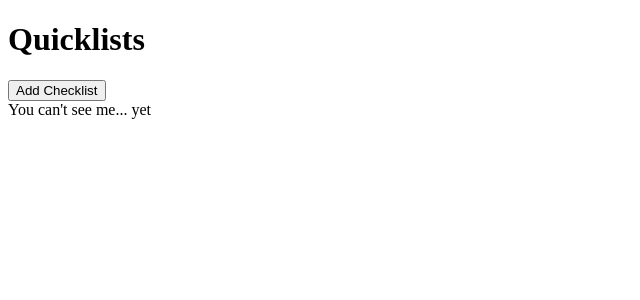
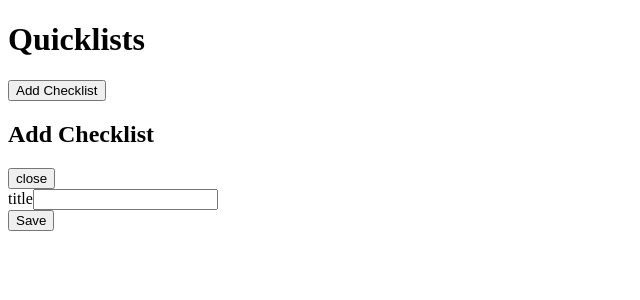
Before and after one commit to becom1ng/Ng-Quicklists, an Angular app: page /home in a window 1280 px wide. Both pictures are taken after a click on the button "Add Checklist". Shown: the top 300 px of the page, without its empty margins (0-640 px from the left). Built offline with nearby package versions, Linux system fonts and the light colour scheme.

Commit message:
Add form modal, implemented on home

```diff
--- a/src/app/home/home.component.ts
+++ b/src/app/home/home.component.ts
@@ -1,11 +1,13 @@
-import { Component, signal } from '@angular/core';
+import { Component, effect, inject, signal } from '@angular/core';
 import { ModalComponent } from '../shared/ui/modal.component';
 import { Checklist } from '../shared/interfaces/checklist';
+import { FormBuilder } from '@angular/forms';
+import { FormModalComponent } from '../shared/ui/form-modal.component';
 
 @Component({
   selector: 'app-home',
   standalone: true,
-  imports: [ModalComponent],
+  imports: [ModalComponent, FormModalComponent],
   template: `
     <header>
       <h1>Quicklists</h1>
@@ -13,10 +15,37 @@ import { Checklist } from '../shared/interfaces/checklist';
     </header>
 
     <app-modal [isOpen]="!!checklistBeingEdited()">
-      <ng-template> You can't see me... yet </ng-template>
+      <ng-template>
+        <app-form-modal
+          [title]="
+            checklistBeingEdited()?.title
+              ? checklistBeingEdited()!.title!
+              : 'Add Checklist'
+          "
+          [formGroup]="checklistForm"
+          (close)="checklistBeingEdited.set(null)"
+        >
+        </app-form-modal>
+      </ng-template>
     </app-modal>
   `,
 })
 export default class HomeComponent {
+  formBuider = inject(FormBuilder);
+
   checklistBeingEdited = signal<Partial<Checklist> | null>(null);
+
+  checklistForm = this.formBuider.nonNullable.group({
+    title: [''],
+  });
+
+  constructor() {
+    effect(() => {
+      const checklist = this.checklistBeingEdited();
+
+      if (!checklist) {
+        this.checklistForm.reset();
+      }
+    });
+  }
 }
--- /dev/null
+++ b/src/app/shared/ui/form-modal.component.ts
@@ -0,0 +1,36 @@
+import { KeyValuePipe } from '@angular/common';
+import { Component, EventEmitter, input, output } from '@angular/core';
+import { FormGroup, ReactiveFormsModule } from '@angular/forms';
+
+@Component({
+  selector: 'app-form-modal',
+  standalone: true,
+  imports: [ReactiveFormsModule, KeyValuePipe],
+  template: `
+    <header>
+      <h2>{{ title() }}</h2>
+      <button (click)="close.emit()">close</button>
+    </header>
+    <section>
+      <form [formGroup]="formGroup()" (ngSubmit)="save.emit(); close.emit()">
+        @for (control of (formGroup().controls | keyvalue); track control.key) {
+        <div>
+          <label [for]="control.key">{{ control.key }}</label>
+          <input
+            [id]="control.key"
+            type="text"
+            [formControlName]="control.key"
+          />
+        </div>
+        }
+        <button type="submit">Save</button>
+      </form>
+    </section>
+  `,
+})
+export class FormModalComponent {
+  formGroup = input.required<FormGroup>();
+  title = input.required<string>();
+  save = output();
+  close = output();
+}
```
